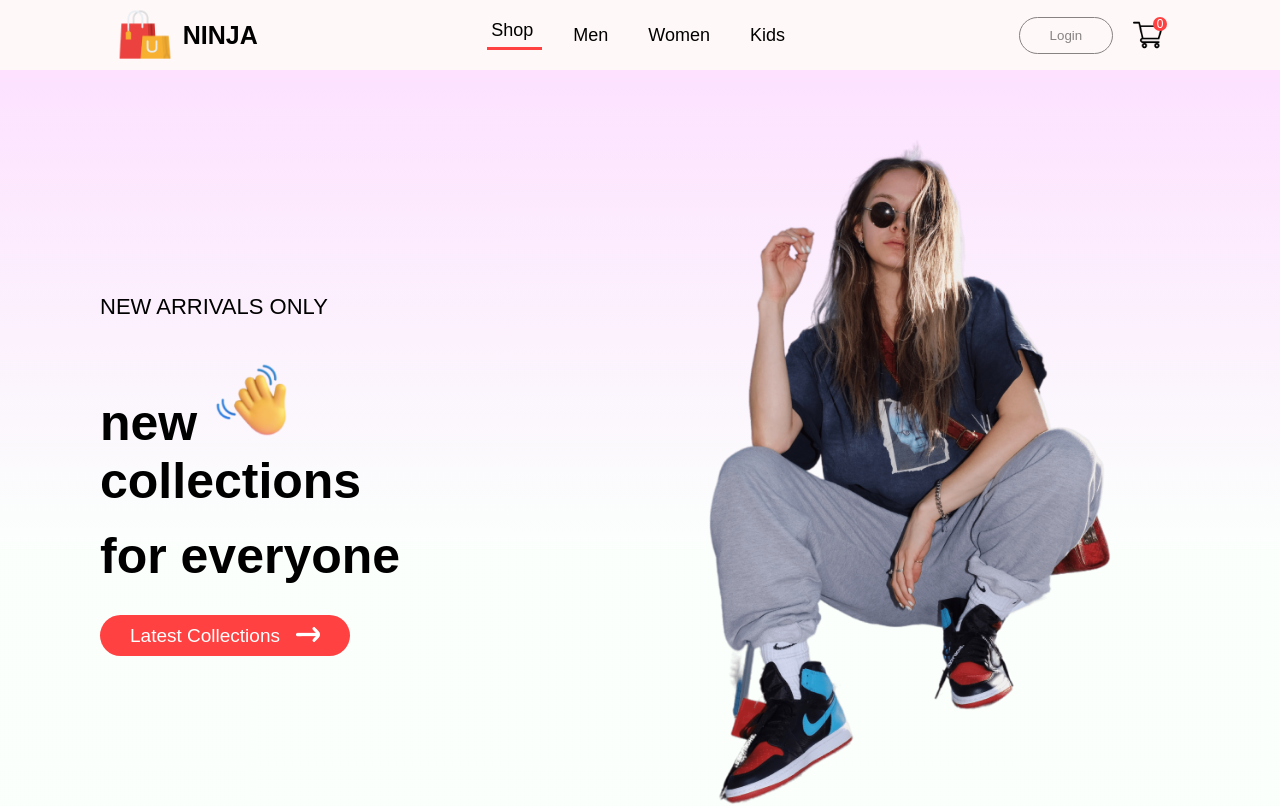
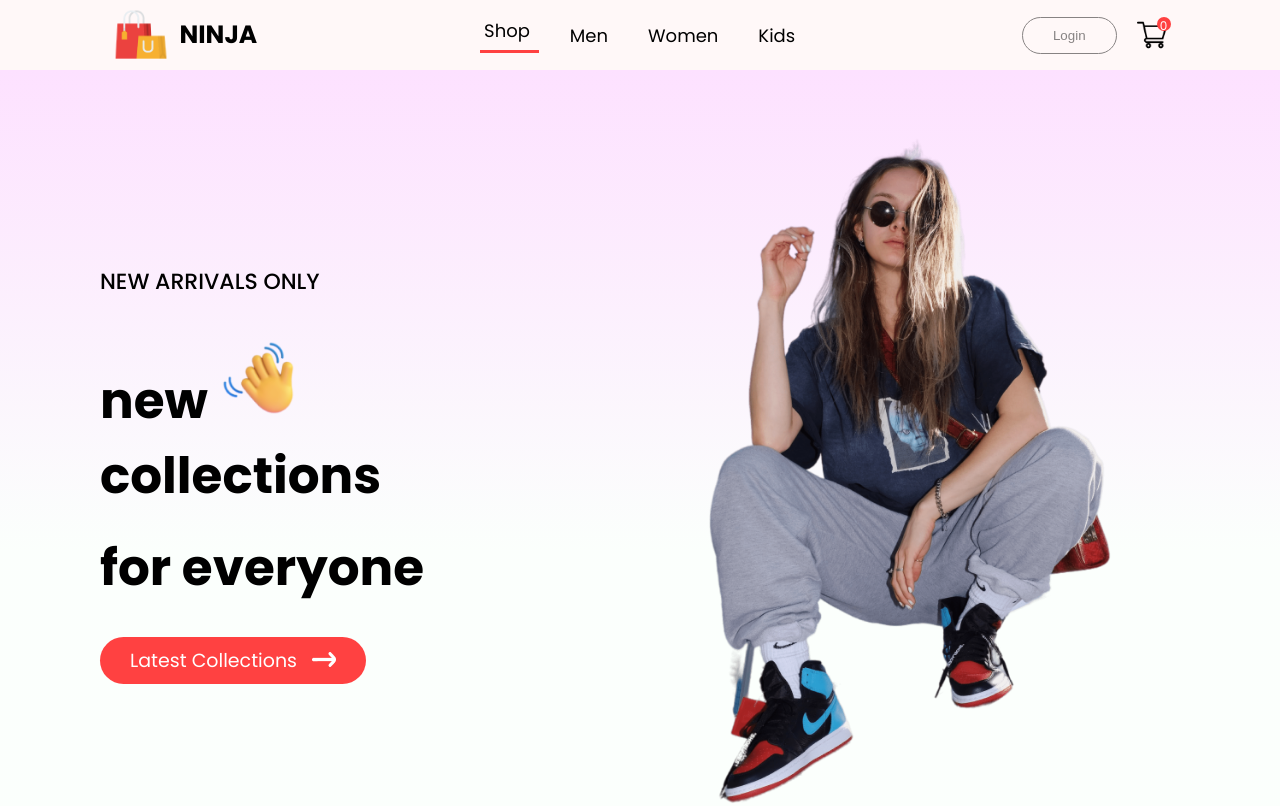
Before and after one commit to 7odaaabosetaa/E-commerce-react, a React (Vite) app in the folder Frontend/: page /#/ in a window 1280 px wide. Shown: the top 806 px of the page. Built offline with nearby package versions, Linux system fonts and the light colour scheme.

Commit message:
update css of category pages

```diff
--- a/Frontend/index.html
+++ b/Frontend/index.html
@@ -1,13 +1,22 @@
 <!doctype html>
 <html lang="en">
+
 <head>
   <meta charset="UTF-8" />
   <link rel="icon" type="image/svg+xml" href="/vite.svg" />
   <meta name="viewport" content="width=device-width, initial-scale=1.0" />
+  <!-- google fonts -->
+  <link rel="preconnect" href="https://fonts.googleapis.com">
+  <link rel="preconnect" href="https://fonts.gstatic.com" crossorigin>
+  <link href="https://fonts.googleapis.com/css2?family=Poppins:ital,wght@0,100;0,200;0,300;0,400;0,500;0,600;0,700;0,800;0,900;1,100;1,200;1,300;1,400;1,500;1,600;1,700;1,800;1,900&display=swap"
+    rel="stylesheet">
+
   <title> Ninja Store</title>
 </head>
+
 <body>
   <div id="root"></div>
   <script type="module" src="/src/main.jsx"></script>
 </body>
+
 </html>
--- a/Frontend/src/App.css
+++ b/Frontend/src/App.css
@@ -5,7 +5,7 @@
     box-sizing: border-box;
 }
 body{
-    font-family: sans-serif;
+    font-family: "Poppins", sans-serif;
 }
 a{
     text-decoration: none;
--- a/Frontend/src/componants/Navbar.css
+++ b/Frontend/src/componants/Navbar.css
@@ -30,8 +30,11 @@
 .opened {
     position: relative;
     margin-bottom: 10px;
+    transition-delay: 400ms;
+
 }
 .opened::after{
+    animation-delay: 0.5s;
     position: absolute;
     content: "";
     height: 3px;
--- a/Frontend/src/componants/Navbar.jsx
+++ b/Frontend/src/componants/Navbar.jsx
@@ -3,16 +3,26 @@ import logo from "../Assets/logo.png"
 import cart from "../Assets/cart_icon.png"
 import "./Navbar.css";
 import { Link } from 'react-router-dom';
-// import { useParams } from 'react-router-dom';
 import { useLocation } from "react-router-dom"
 
 
 function Navbar() {
     console.log(useLocation())
 
-    let [opened, setOpened] = useState("shop");
+    const [opened, setOpened] = useState("");
+    let path = useLocation().pathname;
 
-    let path = useLocation().pathname;
+
+
+    // if (useLocation().pathname == '/men') {
+    //     setOpened("men")
+    // }else if (useLocation().pathname == '/women'){
+    //     setOpened("women")
+    // }else if (useLocation().pathname == '/kids'){
+    //     setOpened("kids")
+    // }else{
+    //     setOpened("shop")
+    // }
 
     useEffect(() => {
         if (path == '/men') {
@@ -25,7 +35,7 @@ function Navbar() {
             setOpened("shop")
         }
 
-    }, [opened ,path]);
+    }),[opened];
 
 
     return (
--- a/Frontend/src/pages/shop_category/shopCategory.css
+++ b/Frontend/src/pages/shop_category/shopCategory.css
@@ -2,11 +2,37 @@
     padding: 0 100px;
     display: flex;
     justify-content: space-between;
+    color:#575757;
 
 }
 .showing .left {
     font-weight: 500;
+
 }
+.showing .left  span{
+    font-size: 20px;
+}
+.showing .right {
+    border-radius: 25px;
+    padding: 10px ;
+    border: 1px solid #575757;
+}
+.showing .right select{
+    outline: none;
+    border: none;
+    padding: 0;
+    color: #575757;
+}
+.showing .right select option {
+    background-color: black;
+    color: #e0e0e0;
+}
+.showing .right select option:hover{
+    background-color: black;
+
+}
+
+
 .showMoreButton{
 
 text-align: center;
--- a/Frontend/src/pages/shop_category/shopCategory.jsx
+++ b/Frontend/src/pages/shop_category/shopCategory.jsx
@@ -18,7 +18,7 @@ function ShopCategory(props) {
                 category={props.category}
             />
             <div className="showing">
-                <div className="left">showing 1-12 out of products </div>
+                <div className="left"> <span>Showing 1-12 </span>Out of products </div>
                 <div className="right">
                     <label for="cars">Sort by:</label>
                     <select name="cars" id="cars">
```
Lines whose indentation alone changed are shown as unchanged.
